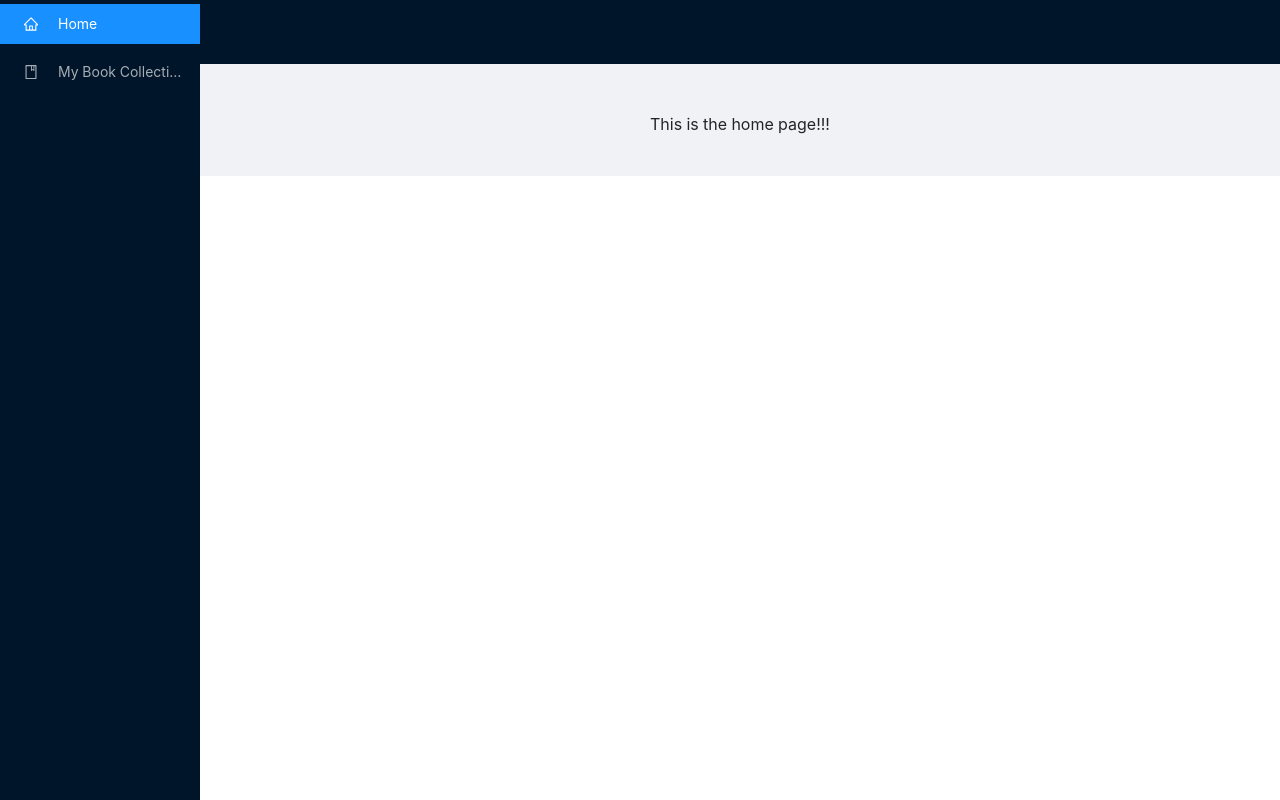
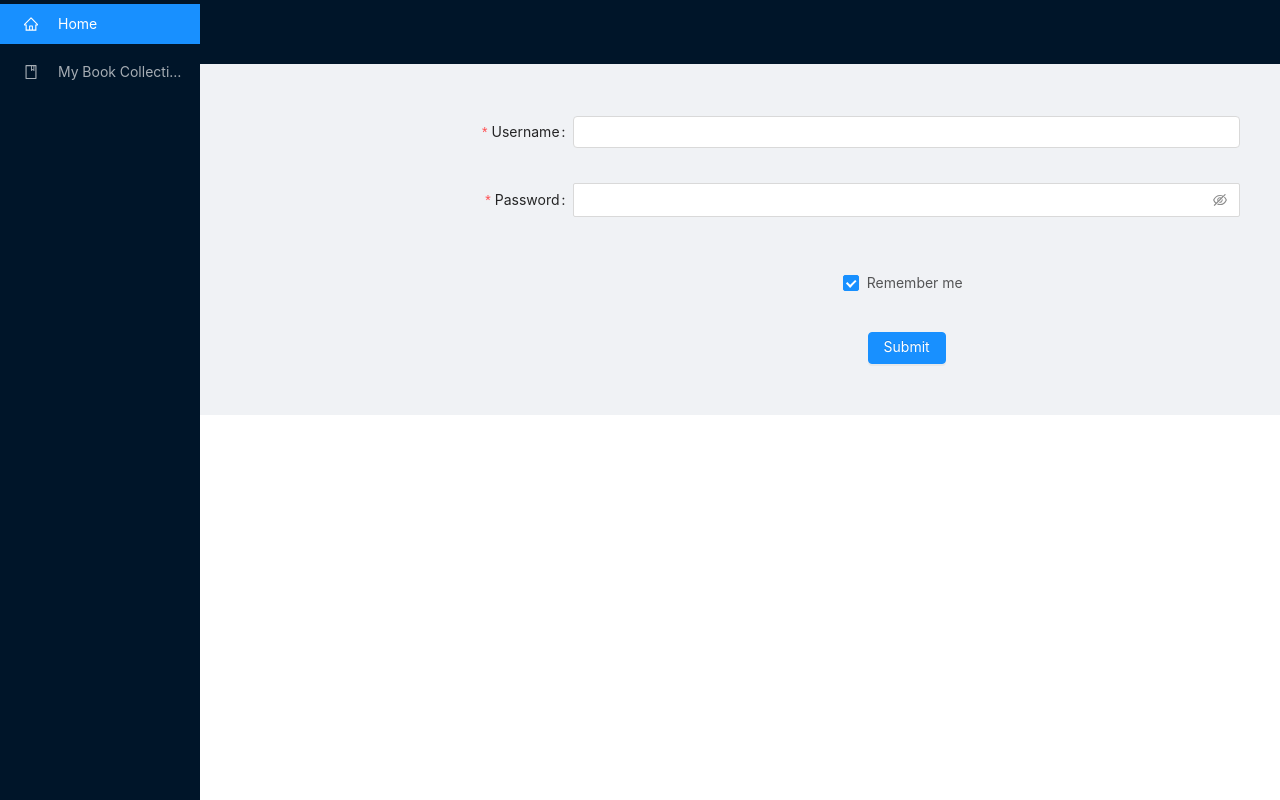
Before and after one commit to jilingy/capstone-project-assembly-gang, a React (Create React App) app in the folder frontend/: page / in a window 1280 px wide. Built offline with nearby package versions, Linux system fonts and the light colour scheme.

Commit message:
Added basic login design

```diff
--- /dev/null
+++ b/frontend/src/containers/Login.js
@@ -0,0 +1,67 @@
+import React from 'react'
+import { Form, Input, Button, Checkbox } from 'antd'
+
+export default function Login() {
+
+    const layout = {
+        labelCol: {
+          span: 8,
+        },
+        wrapperCol: {
+          span: 16,
+        },
+      };
+      const tailLayout = {
+        wrapperCol: {
+          offset: 8,
+          span: 16,
+        },
+      };
+
+    return(
+    <Form
+      {...layout}
+      name="basic"
+      initialValues={{
+        remember: true,
+      }}
+    >
+      <Form.Item
+        label="Username"
+        name="username"
+        rules={[
+          {
+            required: true,
+            message: 'Please input your username!',
+          },
+        ]}
+      >
+        <Input />
+      </Form.Item>
+
+      <Form.Item
+        label="Password"
+        name="password"
+        rules={[
+          {
+            required: true,
+            message: 'Please input your password!',
+          },
+        ]}
+      >
+        <Input.Password />
+      </Form.Item>
+
+      <Form.Item {...tailLayout} name="remember" valuePropName="checked">
+        <Checkbox>Remember me</Checkbox>
+      </Form.Item>
+
+      <Form.Item {...tailLayout}>
+        <Button type="primary" htmlType="submit">
+          Submit
+        </Button>
+      </Form.Item>
+    </Form>
+    )
+
+}
--- a/frontend/src/routes.js
+++ b/frontend/src/routes.js
@@ -3,10 +3,11 @@ import { Route } from 'react-router-dom';
 import Home from './containers/Home';
 import Books from './containers/Books';
 import CollectionList from './containers/CollectionList';
+import Login from './containers/Login';
 
 const BaseRouter = () => (
   <div>
-    <Route exact path='/' component={Home}/>
+    <Route exact path='/' component={Login}/>
     <Route exact path='/books' component={Books}/>
     <Route exact path='/col_list' component={CollectionList}/>
   </div>
```
